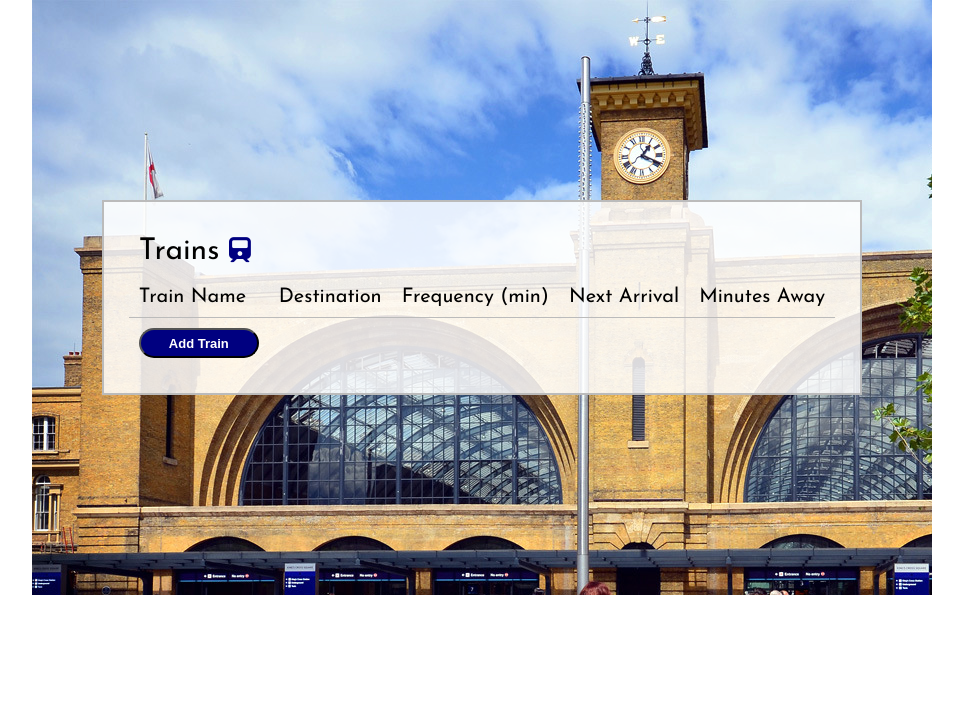
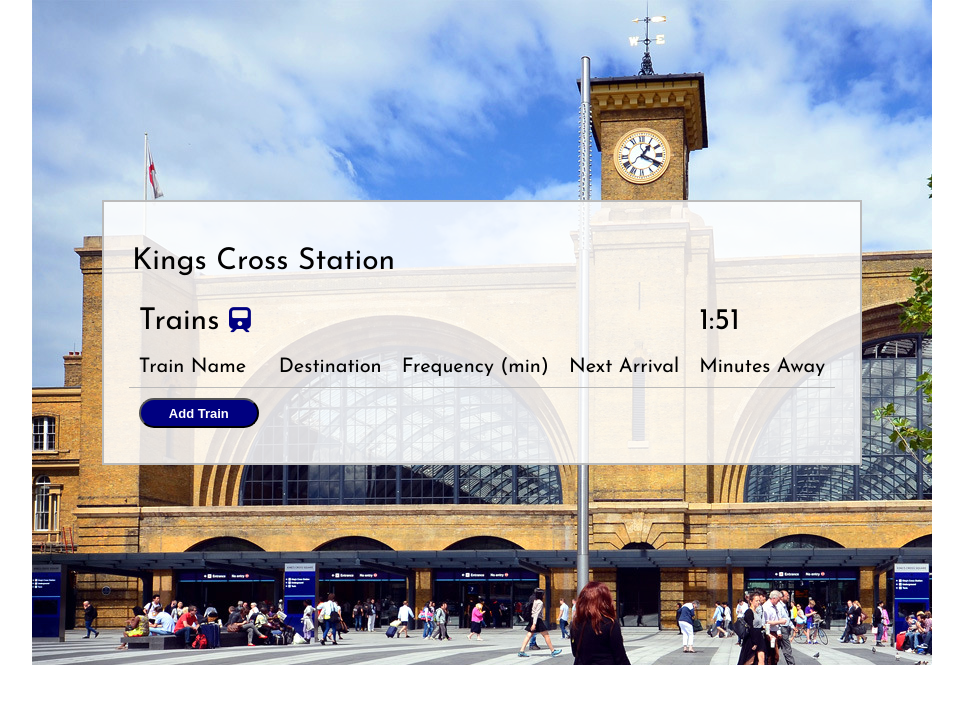
Before and after one commit to marcldo/trainScheduler, a plain HTML site: page index.html in a window 1280 px wide. Shown: the whole page, without its empty margins (158-1121 px from the left). Drawn offline with nearby package versions, Linux system fonts and the light colour scheme; no server answers.

Commit message:
removed console logs and cleaned up code

```diff
--- a/assets/css/style.css
+++ b/assets/css/style.css
@@ -24,6 +24,11 @@
     border: solid #bbbbbb 2px;
     padding-top: 25px;
     padding-bottom: 25px;
+}
+
+.tblContainer h1{
+    padding: 20px;
+    padding-left: 28px;
 }
 
 table{
--- a/assets/javascript/app.js
+++ b/assets/javascript/app.js
@@ -1,5 +1,5 @@
 
-// Your web app's Firebase configuration
+
 var config = {
     apiKey: "AIzaSyAzk2feAG8E4Hl5g-C9IlxLTUd95NTbVQ0",
     authDomain: "trainscheduler-9ce49.firebaseapp.com",
@@ -14,7 +14,21 @@ firebase.initializeApp(config);
 
 const database = firebase.database();
 
-console.log("loded");
+//show clock
+updateTime();
+//update clock every 1 seconds
+setInterval(updateTime, 1000);
+
+function updateTime() {
+    let dt = new Date(), hours = dt.getHours(), minutes = dt.getMinutes();
+    if (minutes < 10) {
+        minutes = "0" + minutes;
+    }
+    document.getElementById("time").textContent = `${hours}:${minutes}`;
+}
+
+
+
 
 document.getElementById("submitTrain").addEventListener("click", (event) => {
     event.preventDefault();
@@ -52,22 +66,25 @@ database.ref("/trains").on("child_added", (snapshot) => {
 
 });
 
-// Solved Mathematically
-// Test case 2:
-// 16 - 00 = 16
-// 16 % 7 = 2 (Modulus is the remainder)
-// 7 - 2 = 5 minutes away
-// 5 + 3:16 = 3:21
+
+
 
 function nextTrainTime(train) {
+    // Solved Mathematically
+    // Test case 2:
+    // 16 - 00 = 16
+    // 16 % 7 = 2 (Modulus is the remainder)
+    // 7 - 2 = 5 minutes away
+    // 5 + 3:16 = 3:21
+
 
     let firstTrainConverted = moment(train.firstTrain, "HH:mm").subtract(1, "years");
-    console.log(firstTrainConverted);
+
 
     let currentTime = moment();
 
     let diffTime = moment().diff(moment(firstTrainConverted), "minutes");
-    console.log(diffTime)
+
 
     let tRemainder = diffTime % train.freq;
 
@@ -75,7 +92,7 @@ function nextTrainTime(train) {
 
     let nextTrain = moment().add(tMinutesTillTrain, "minutes");
 
-    console.log(tMinutesTillTrain, moment(nextTrain).format("hh:mm"));
+
 
     train.minAway = tMinutesTillTrain;
     train.nextArrival = moment(nextTrain).format("hh:mm");
--- a/index.html
+++ b/index.html
@@ -28,9 +28,14 @@
 
 
             <div class="tblContainer">
+                <h1 class="mainHeading">Kings Cross Station</h1>
                 <table id="trainTable">
                     <thead>
                         <th class="mainHeading">Trains <i class="fas fa-train"></i></th>
+                        <th></th>
+                        <th></th>
+                        <th></th>
+                        <th class="mainHeading" id="time"></th>
                     </thead>
                     <tr>
                         <th>Train Name</th>
```
